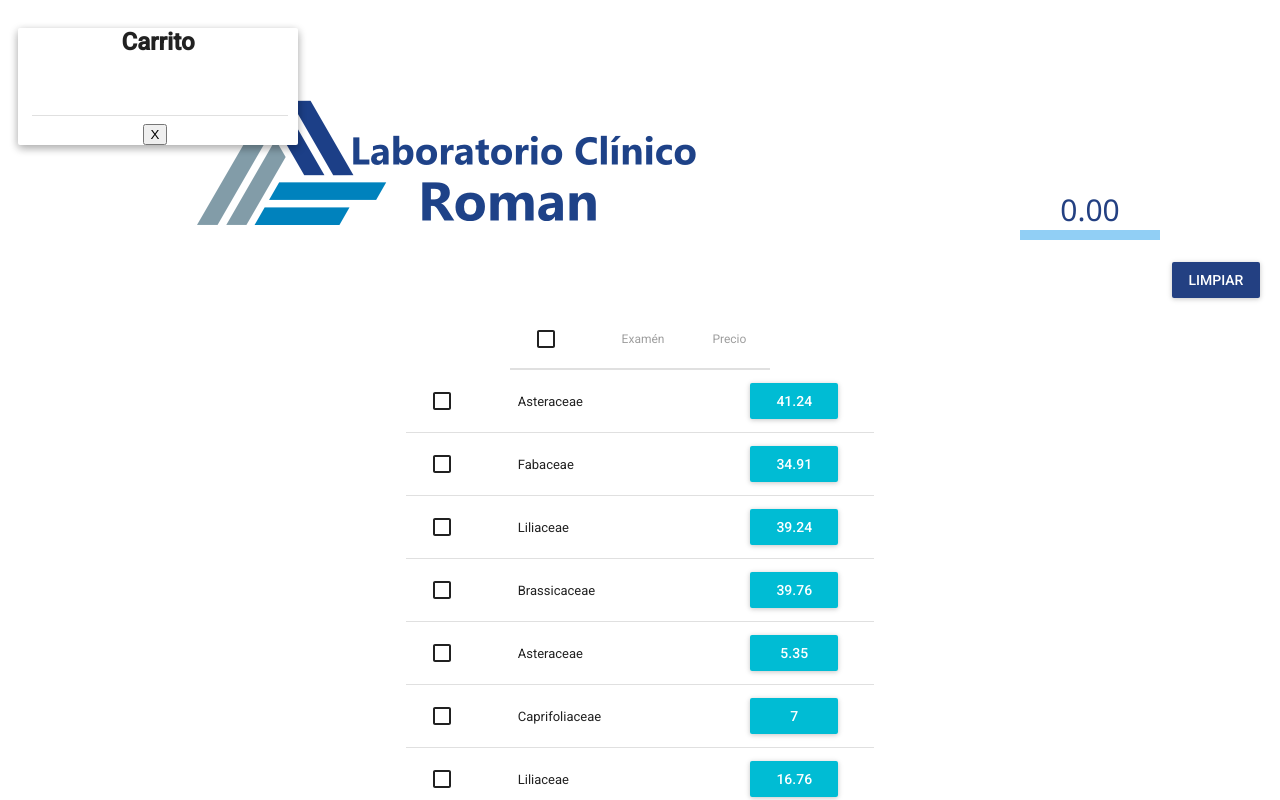
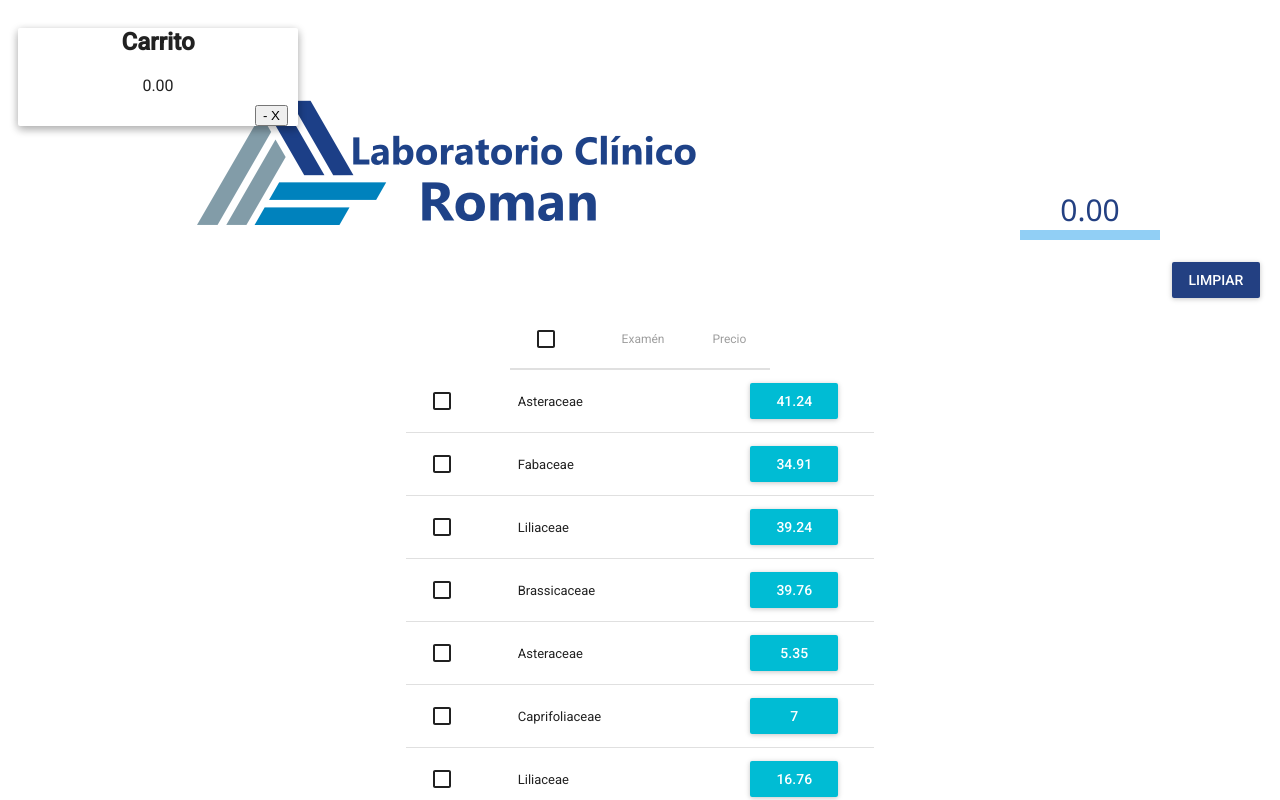
Before and after one commit to aromanarguello/simpleCalc, a React (Create React App) app: page / in a window 1280 px wide. Shown: the top 800 px of the page. Built offline with nearby package versions, Linux system fonts and the light colour scheme.

Commit message:
initiated remove item from side list

```diff
--- a/src/Containers/App.js
+++ b/src/Containers/App.js
@@ -46,11 +46,14 @@ class App extends Component {
         <aside>
           <ExamList
             dataCarryName={this.props.name}
-            removeExams={removeExams} />
+            removeExams={removeExams}
+            total={this.props.total}
+            />
         </aside>
         <img src={require('../SmallLogo.png')} alt="logo" id="logo" />
         <div className='price-container'>
         {/* displays the total sum of added prices */}
+        {console.log(typeof(this.props.total))}
           {this.props.total}
         </div>
          { clearComponent }
@@ -68,7 +71,6 @@ class App extends Component {
 
 function mapStateToProps (state, name){
   return {
-      ...state[0],
       total: Number(state[0].total).toFixed(2),
       name: state[0].name,
   };
--- a/src/actions/Actions.js
+++ b/src/actions/Actions.js
@@ -17,12 +17,12 @@ export const clearTotal = state => {
 
 export const dataCarry = (name) => {
     return {
-        type: ActionTypes.DATA_COMM,
+        type: ActionTypes.DATA_NAME,
         name
     }
 }
 
-export const addPrices = (price,name) => {
+export const addPrices = (price, name) => {
     return{
         type: ActionTypes.ADD_PRICES,
         price,
@@ -30,9 +30,10 @@ export const addPrices = (price,name) => {
     }
 }
 
-export const removeExams = index => {
+export const removeExams = (index, name) => {
     return {
         type: ActionTypes.REMOVE_EXAMS,
-        index
+        index,
+        name
     }
 }
--- a/src/actiontypes/ActionTypes.js
+++ b/src/actiontypes/ActionTypes.js
@@ -1,5 +1,5 @@
 export const UPDATE_ESTIMATOR = 'UPDATE_ESTIMATOR'
 export const CLEAR_TOTAL = 'CLEAR_TOTAL'
-export const DATA_COMM = 'DATA_COMM'
+export const DATA_NAME = 'DATA_NAME'
 export const ADD_PRICES = 'ADD_PRICES'
 export const REMOVE_EXAMS = 'REMOVE_EXAMS'
--- a/src/components/Clear.js
+++ b/src/components/Clear.js
@@ -15,11 +15,6 @@ export default class Clear extends Component {
         clearTotal: PropTypes.func.isRequired,
     }
 
-    // event handler, when 'Limpiar' button is pressed this functions sets the state to 0
-    onClear() {
-        return { total: 0 }
-    };
-
     render() {
         return (
             <MuiThemeProvider>
@@ -30,7 +25,7 @@ export default class Clear extends Component {
                     labelColor="white"
                     primary={false}
                     style={style}
-                    onClick={this.props.clearTotal}
+                    onClick={() => this.props.clearTotal()}
                     />
             </div>
             </MuiThemeProvider>
--- a/src/components/ExamList.js
+++ b/src/components/ExamList.js
@@ -15,39 +15,31 @@ export default class ExamList extends Component {
 
     static propTypes = {
         dataCarryName: PropTypes.string.isRequired,
-        removeExams: PropTypes.func.isRequired
+        removeExams: PropTypes.func.isRequired,
+        total: PropTypes.string.isRequired,
     };
 
     constructor(props) {
         super(props);
         this.names = [];
-
     }
-
-    // removeExams = (index) => {
-    //     this.names.slice(0, index),
-    //     this.names.slice(index, + 1)
-    // }
-
 
     render() {
 
         {this.names.push(this.props.dataCarryName)}
+        {console.log(this.names)}
         return (
             <MuiThemeProvider>
              <div className="side-exam-view">
              <Paper zDepth={2}>
                 <h1> Carrito </h1>
-                {}
+                {this.props.total}
                 {this.names.map((i, k) => {
                     return(
                         <ul key={k}
                              className="exam-list-names">
-                            <li  ><TextField
-                            hintText={i}
-                            underlineShow={true}
-                            style={style} />
-                            <button onClick={() => this.props.removeExams(k)}>X</button>
+                            <li key={k}>
+                            <button onClick={() => this.props.removeExams(( i.length, {i}))}> {i} - X</button>
                             </li>
                             <Divider />
                         </ul>
--- a/src/components/PriceEstimate.js
+++ b/src/components/PriceEstimate.js
@@ -47,7 +47,7 @@ export default class PriceEstimate extends Component {
                                 <TableRowColumn
                                     className="exam-cells">
                                     {item.name}
-
+                                    {console.log(typeof(item.price))}
                                 </TableRowColumn>
                                 <TableRowColumn className="price-cells" >
                                     <RaisedButton
--- a/src/reducer/reducer.js
+++ b/src/reducer/reducer.js
@@ -6,48 +6,47 @@ import data from '../data/data'
 const initialState = [
     {
         name: '',
-        total: ''
+        total: '',
     }
 ]
 
 
 
-export default function Action( state= initialState, action ) {
+export default function Action( state = initialState, action ) {
 
     switch(action.type) {
         case ActionTypes.UPDATE_ESTIMATOR:
             return [
-                ...state,
                 {
-
+                    ...state
                 }
             ];
         case ActionTypes.CLEAR_TOTAL:
             return [
                 {
-                    ...state[0],
+
                     total: state[0].total
                 }
             ]
-        case ActionTypes.DATA_COMM:
+        case ActionTypes.DATA_NAME:
             return [
                 {
                     name: state[0].name
                 }
             ]
         case ActionTypes.ADD_PRICES:
-            return [
-                {
-                    ...state[0],
-                    total: Number(state[0].total) + (action.price),
-                    name: action.name
-                }
+            return   [{
+                total: Number(state[0].total + action.price),
+                name: action.name
+             }
             ]
+
         case ActionTypes.REMOVE_EXAMS:
-            return [
+           return[
                 ...state[0].name.slice(0, action.index),
-                ...state[0].name.slice(action.index, + 1)
-            ]
+                ...state[0].name.slice(action.index + 1)
+           ]
+
         default: {return state};
     }
 }
```
